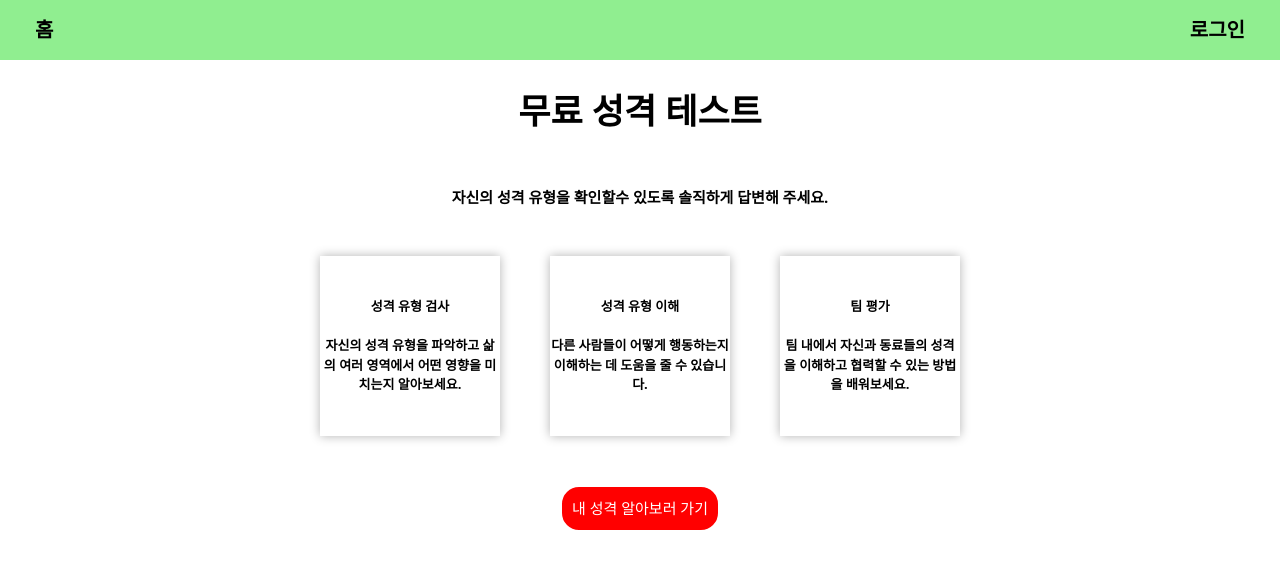
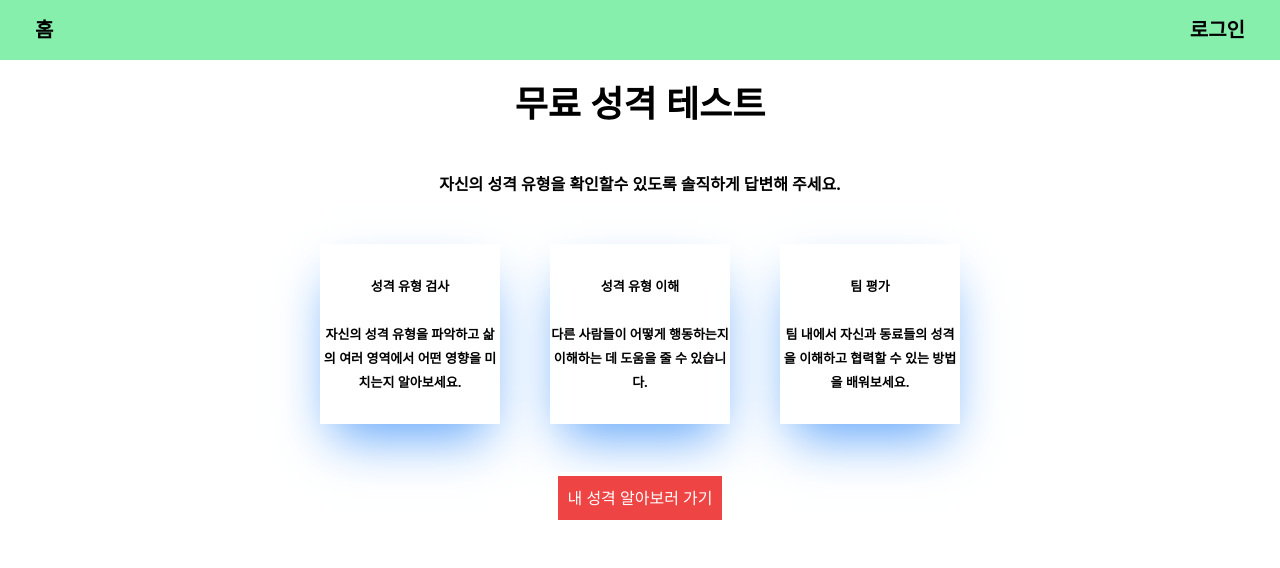
Before and after one commit to JungminLee97/mbti-indiviual-project, a React (Vite) app: page / in a window 1280 px wide. Shown: the top 568 px of the page. Built offline with nearby package versions, Linux system fonts and the light colour scheme.

Commit message:
style: inline스타일 -> tailwind css로 모두 변경

```diff
--- a/src/components/AuthForm.jsx
+++ b/src/components/AuthForm.jsx
@@ -18,56 +18,28 @@ const AuthForm = ({ mode }) => {
 
   return (
     <>
-      <div
-        style={{
-          display: "flex",
-          justifyContent: "center",
-          alignItems: "center",
-        }}
-      >
+      <div className="flex justify-center items-center">
         <div
-          style={{
-            backgroundColor: "lightblue",
-            width: "auto",
-            minWidth: "350px",
-            height: "auto",
-            minHeight: "350px",
-            marginTop: "40px",
-            borderRadius: "10px",
-            boxShadow: "0 0 10px 0 rgba(0,0,0,0.1)",
-          }}
+          className="bg-blue-300 w-auto min-w-[350px] h-auto min-h-[350px]
+        mt-[40px] rounded-[10px] shadow-2xl shadow-black border-4  border-white"
         >
-          <h1
-            style={{
-              margin: "15px",
-              fontSize: "20px",
-              fontWeight: "bold",
-            }}
-          >
+          <h1 className="m-[15px] text-[20px] font-bold">
             {isSignup ? "회원가입" : "로그인"}
           </h1>
           <form onSubmit={handleSubmit}>
             <div
-              style={{
-                display: "flex",
-                flexDirection: "column",
-                width: "280px",
-                height: "280px",
-                justifyContent: "space-around",
-                margin: "auto",
-                border: "3px solid lightblue",
-                boxShadow: "0 0 10px 0 rgba(0,0,0,0.1)",
-              }}
+              className="flex flex-col w-[280px] h-[280px]
+            justify-around m-auto border-4 border-white-300 shadow-xl shadow-gray-400 "
             >
               <input
-                style={{ border: "3px solid blue" }}
+                className="border-4 border-blue-500"
                 placeholder="아이디"
                 type="text"
                 value={id}
                 onChange={(e) => setId(e.target.value)}
               ></input>
               <input
-                style={{ border: "3px solid blue" }}
+                className="border-4 border-blue-500"
                 placeholder="비밀번호"
                 type="password"
                 value={password}
@@ -75,26 +47,26 @@ const AuthForm = ({ mode }) => {
               ></input>
               {isSignup && (
                 <input
-                  style={{ border: "2px solid blue", padding: "8px" }}
+                  className="border-4 border-blue-500"
                   placeholder="닉네임"
                   value={nickname}
                   onChange={(e) => setNickname(e.target.value)}
                 />
               )}
               <button
+                className="bg-red-600 border-4 border-blue-500 text-white"
                 type="submit"
-                style={{
-                  backgroundColor: "red",
-                  border: "3px solid white",
-                }}
               >
                 {isSignup ? "회원가입" : "로그인"}
               </button>
             </div>
           </form>
-          <h4 style={{ textAlign: "center", margin: "10px" }}>
+          <h4 className="text-center mt-[5px] mb-[5px]">
             {isSignup ? "이미 계정이 있으신가요?" : "계정이 없으신가요?"}
-            <Link style={{ color: "red" }} to={isSignup ? "/login" : "/signup"}>
+            <Link
+              className="text-red-600 font-bold ml-[8px]"
+              to={isSignup ? "/login" : "/signup"}
+            >
               {isSignup ? "로그인" : "회원가입"}
             </Link>
           </h4>
--- a/src/components/Headerbar.jsx
+++ b/src/components/Headerbar.jsx
@@ -4,21 +4,14 @@ const Headerbar = () => {
   return (
     <>
       <div
-        style={{
-          backgroundColor: "lightgreen",
-          display: "flex",
-          justifyContent: "space-between",
-          alignItems: "center",
-          padding: "15px",
-          fontSize: "20px",
-          fontWeight: "bold",
-        }}
+        className="flex justify-between items-center bg-green-300 p-[15px]
+      font-bold text-[20px]"
       >
         <Link to={"/"}>
-          <p style={{ margin: "0 20px " }}>홈 </p>
+          <p className=" ml-[20px]">홈 </p>
         </Link>
         <Link to={"/login"}>
-          <p style={{ margin: "0 20px " }}>로그인</p>
+          <p className="mr-[20px]">로그인</p>
         </Link>
       </div>
       <Outlet />
--- a/src/pages/Home.jsx
+++ b/src/pages/Home.jsx
@@ -3,50 +3,13 @@ import { Link } from "react-router";
 const Home = () => {
   return (
     <>
-      <div
-        style={{
-          display: "flex",
-          flexDirection: "column",
-          justifyContent: "center",
-          alignItems: "center",
-          fontSize: "15px",
-          margin: "25px",
-          gap: "3rem",
-        }}
-      >
-        <h1
-          style={{
-            fontSize: "35px",
-            fontWeight: "bold",
-          }}
-        >
-          무료 성격 테스트
-        </h1>
-        <h3
-          style={{
-            fontWeight: "bold",
-          }}
-        >
+      <div className="flex flex-col justify-center items-center text-base m-6 gap-12   ">
+        <h1 className="text-4xl font-bold">무료 성격 테스트</h1>
+        <h3 className="font-bold">
           자신의 성격 유형을 확인할수 있도록 솔직하게 답변해 주세요.
         </h3>
-        <div
-          style={{
-            display: "flex",
-            gap: "50px",
-          }}
-        >
-          <div
-            style={{
-              width: "180px",
-              height: "180px",
-              textWrap: "wrap",
-              fontSize: "13px",
-              fontWeight: "bold",
-              boxShadow: "0 0 10px 0 rgba(0,0,0,0.3)",
-              textAlign: "center",
-              alignContent: "center",
-            }}
-          >
+        <div className="flex gap-[50px]">
+          <div className="w-[180px] h-[180px] text-wrap text-[13px] text-center content-center font-bold shadow-2xl shadow-blue-400">
             <h3>성격 유형 검사</h3>
             <br />
             <p>
@@ -54,36 +17,14 @@ const Home = () => {
               미치는지 알아보세요.
             </p>
           </div>
-          <div
-            style={{
-              width: "180px",
-              height: "180px",
-              textWrap: "wrap",
-              fontSize: "13px",
-              fontWeight: "bold",
-              boxShadow: "0 0 10px 0 rgba(0,0,0,0.3)",
-              textAlign: "center",
-              alignContent: "center",
-            }}
-          >
+          <div className="w-[180px] h-[180px] text-wrap text-[13px] text-center content-center font-bold shadow-2xl shadow-blue-400">
             <h3>성격 유형 이해</h3>
             <br />
             <p>
               다른 사람들이 어떻게 행동하는지 이해하는 데 도움을 줄 수 있습니다.
             </p>
           </div>
-          <div
-            style={{
-              width: "180px",
-              height: "180px",
-              textWrap: "wrap",
-              fontSize: "13px",
-              fontWeight: "bold",
-              boxShadow: "0 0 10px 0 rgba(0,0,0,0.3)",
-              textAlign: "center",
-              alignContent: "center",
-            }}
-          >
+          <div className="w-[180px] h-[180px] text-wrap text-[13px] text-center content-center font-bold shadow-2xl shadow-blue-400">
             <h3>팀 평가</h3>
             <br />
             <p>
@@ -94,15 +35,10 @@ const Home = () => {
         </div>
         <Link to="/login">
           <button
+            className="bg-red-500 border-4 border-white text-white p-[10px] rounded-[<20px>]
+ "
             onClick={() => {
               alert("후헤헤 로그인해야지~"), (<Link to="/login" />);
-            }}
-            style={{
-              backgroundColor: "red",
-              border: "3px solid white",
-              color: "white",
-              padding: "10px",
-              borderRadius: "20px",
             }}
           >
             내 성격 알아보러 가기
--- a/src/pages/Profile.jsx
+++ b/src/pages/Profile.jsx
@@ -1,64 +1,22 @@
 const Profile = () => {
   return (
     <>
-      <div
-        style={{
-          display: "flex",
-          justifyContent: "center",
-          alignItems: "center",
-        }}
-      >
+      <div className="flex justify-center items-center">
         <div
-          style={{
-            backgroundColor: "lightblue",
-            width: "auto",
-            minWidth: "350px",
-            height: "auto",
-            minHeight: "250px",
-            marginTop: "40px",
-            borderRadius: "10px",
-            boxShadow: "0 0 10px 0 rgba(0,0,0,0.1)",
-          }}
+          className="bg-blue-300 w-auto min-w-[350px] h-auto min-h-[250px]
+        mt-10 rounded-10 shadow-xl shadow-black-500"
         >
-          <h1
-            style={{
-              margin: "15px",
-              fontSize: "20px",
-              fontWeight: "bold",
-            }}
+          <h1 className="text-[20px] font-bold m-[15px]">프로필수정</h1>
+          <div
+            className="flex flex-col w-[300px] h-[150px] justify-evenly
+          m-auto border-4 border-blue-600 shadow-2xl shadow-blue-200    "
           >
-            프로필수정
-          </h1>
-          <div
-            style={{
-              display: "flex",
-              flexDirection: "column",
-              width: "300px",
-              height: "150px",
-              justifyContent: "space-evenly",
-              margin: "auto",
-              border: "3px solid lightblue",
-              boxShadow: "0 0 10px 0 rgba(0,0,0,0.1)",
-            }}
-          >
-            <p
-              style={{
-                fontSize: "10px",
-                fontWeight: "bold",
-              }}
-            >
-              닉네임
-            </p>
+            <p className="font-bold text-[14px]">닉네임</p>
             <input
-              style={{ border: "3px solid blue" }}
+              className="border-2 border-blue-500"
               placeholder="닉네임을 입력하세요"
             ></input>
-            <button
-              style={{
-                backgroundColor: "red",
-                border: "3px solid white",
-              }}
-            >
+            <button className="bg-red-500 text-black font-bold border-2 border-white">
               프로필 업데이트
             </button>
           </div>
```
